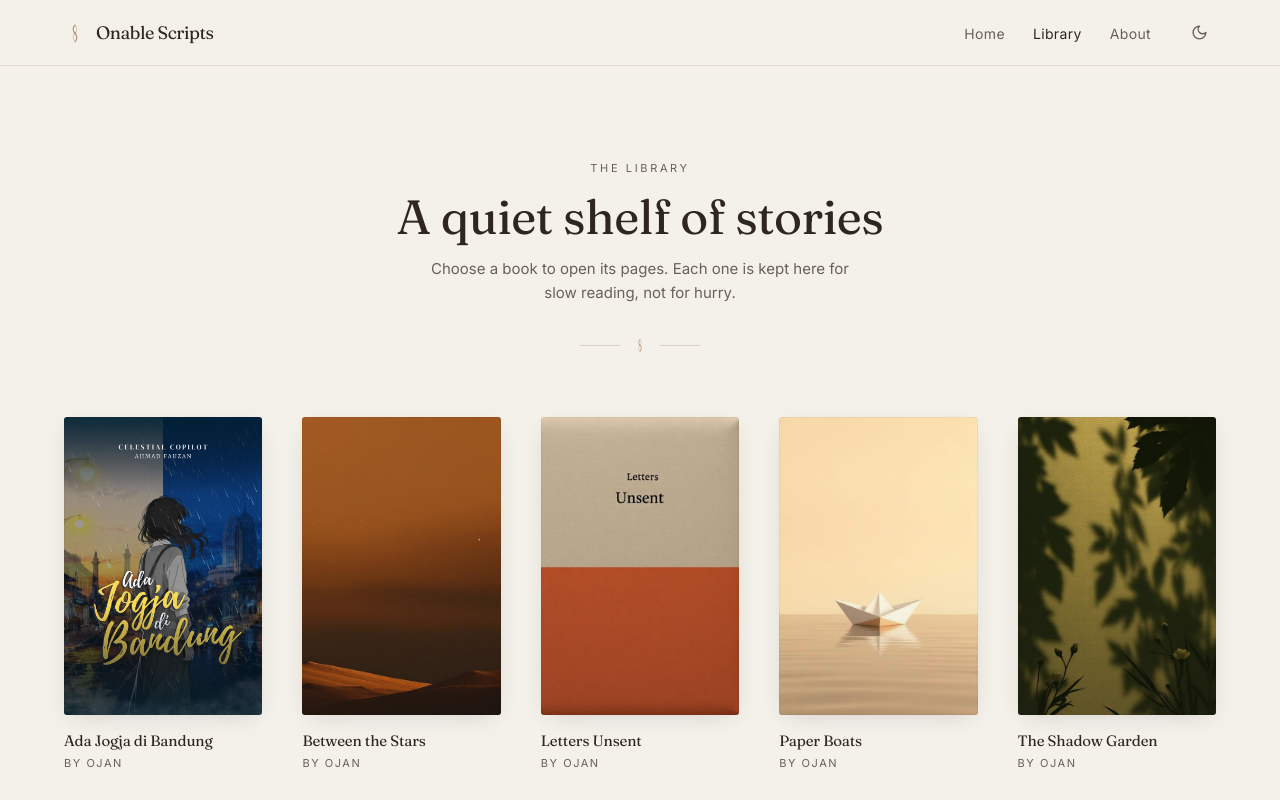
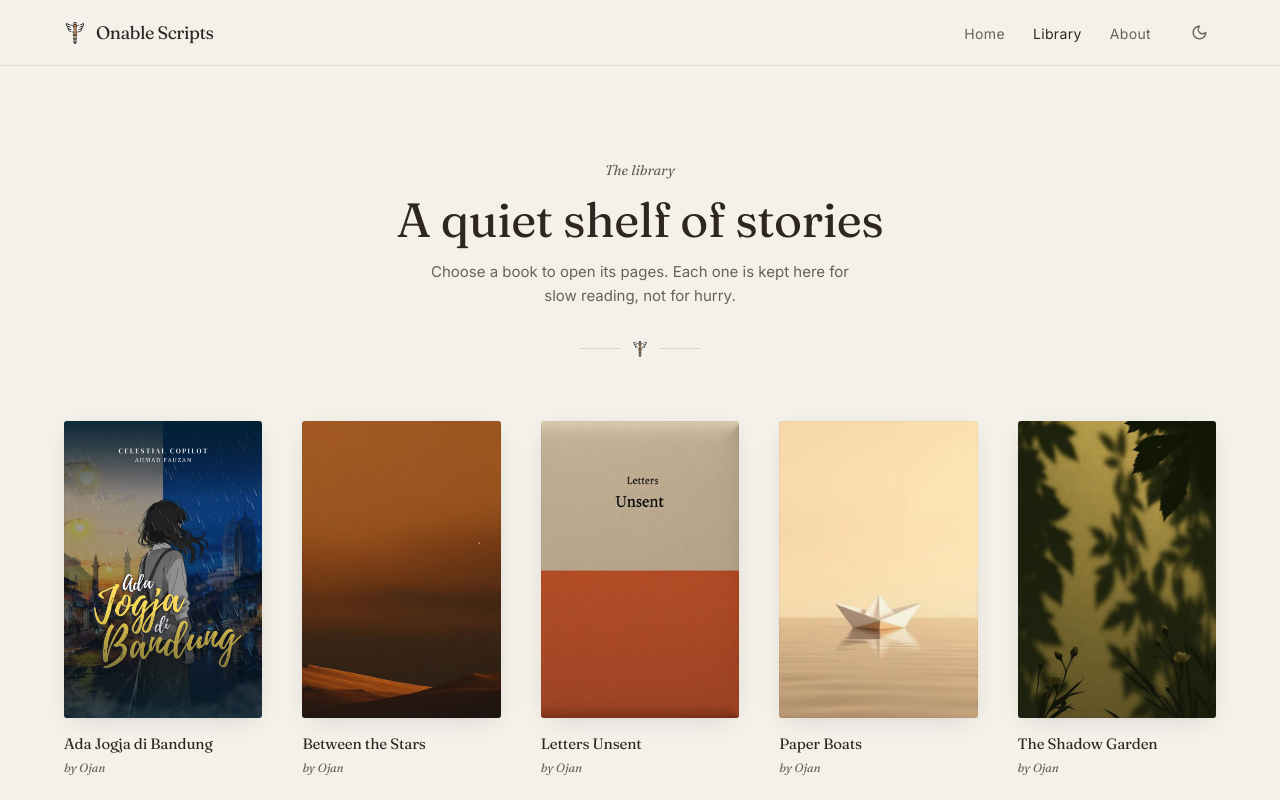
Before and after one commit to fanzaojanghao0410/lumi-s-bookshelf, a React (Vite) app: page /library in a window 1280 px wide. Shown: the top 800 px of the page. Built offline with nearby package versions, Linux system fonts and the light colour scheme; the HTML template or start-up script is replaced by a standard one.

Commit message:
Changes
Co-authored-by: fanzaojanghao0410 <199691935+fanzaojanghao0410@users.noreply.github.com>

```diff
--- a/src/components/BookCard.tsx
+++ b/src/components/BookCard.tsx
@@ -46,7 +46,7 @@ const BookCard = ({ book, index = 0 }: BookCardProps) => {
           <h3 className="font-serif text-[15px] leading-snug text-foreground line-clamp-2">
             {book.title}
           </h3>
-          <div className="flex items-center gap-2 text-[11px] tracking-[0.14em] uppercase text-muted-foreground">
+          <div className="flex items-center gap-2 text-[12px] font-serif italic text-muted-foreground">
             <span>by {book.author}</span>
             {book.status && (
               <>
--- a/src/components/BrandMark.tsx
+++ b/src/components/BrandMark.tsx
@@ -3,24 +3,18 @@ interface BrandMarkProps {
   className?: string;
 }
 
-/** Small hand-drawn crescent-page emblem used as a subtle brand ornament. */
+/** Brand logo used as a subtle ornament across the site. */
 const BrandMark = ({ size = 20, className = "" }: BrandMarkProps) => (
-  <svg
+  <img
+    src="/logo.png"
+    alt=""
     width={size}
     height={size}
-    viewBox="0 0 24 24"
-    fill="none"
-    stroke="currentColor"
-    strokeWidth="1.2"
-    strokeLinecap="round"
-    strokeLinejoin="round"
-    className={className}
     aria-hidden="true"
-  >
-    <path d="M12 3.5c-2.6 2.4-2.6 6.6 0 9 2.6 2.4 2.6 6.6 0 9" opacity="0.85" />
-    <path d="M12 3.5c2.6 2.4 2.6 6.6 0 9-2.6 2.4-2.6 6.6 0 9" opacity="0.35" />
-    <circle cx="12" cy="12" r="0.9" fill="currentColor" stroke="none" />
-  </svg>
+    className={`inline-block object-contain select-none ${className}`}
+    style={{ width: size, height: size }}
+    draggable={false}
+  />
 );
 
 export default BrandMark;
--- a/src/components/Layout.tsx
+++ b/src/components/Layout.tsx
@@ -43,8 +43,8 @@ const Layout = ({ children }: LayoutProps) => {
               </a>
             </div>
 
-            <p className="font-sans text-[11px] tracking-[0.18em] uppercase text-muted-foreground/80">
-              By Ojan · Onable Scripts
+            <p className="font-serif italic text-[13px] text-muted-foreground/80">
+              by Ojan · Onable Scripts
             </p>
           </div>
         </div>
--- a/src/pages/Index.tsx
+++ b/src/pages/Index.tsx
@@ -38,7 +38,7 @@ const Index = () => {
             >
               <span className="h-px w-8 bg-border" />
               <BrandMark size={16} className="text-accent" />
-              <span className="font-sans text-[11px] tracking-[0.22em] uppercase">A personal library</span>
+              <span className="font-serif italic text-sm">A personal library</span>
               <BrandMark size={16} className="text-accent" />
               <span className="h-px w-8 bg-border" />
             </motion.div>
@@ -97,7 +97,7 @@ const Index = () => {
             transition={{ delay: 1.2, duration: 1 }}
             className="absolute bottom-8 left-1/2 -translate-x-1/2 flex flex-col items-center gap-2 text-muted-foreground/70"
           >
-            <span className="font-sans text-[10px] tracking-[0.3em] uppercase">Turn the page</span>
+            <span className="font-serif italic text-xs">Turn the page</span>
             <motion.span
               animate={{ y: [0, 6, 0] }}
               transition={{ duration: 2.2, repeat: Infinity, ease: "easeInOut" }}
@@ -118,7 +118,7 @@ const Index = () => {
         >
           <div className="flex items-center gap-3 mb-8 text-muted-foreground">
             <span className="h-px flex-1 bg-border" />
-            <span className="font-sans text-[10px] tracking-[0.3em] uppercase">Preface</span>
+            <span className="font-serif italic text-xs">Preface</span>
             <span className="h-px flex-1 bg-border" />
           </div>
 
@@ -183,7 +183,7 @@ const Index = () => {
             className="flex items-end justify-between mb-12"
           >
             <div>
-              <p className="font-sans text-[11px] tracking-[0.22em] uppercase text-muted-foreground mb-3">
+              <p className="font-serif italic text-sm text-muted-foreground mb-3">
                 On the shelf
               </p>
               <h2 className="font-serif text-3xl md:text-4xl text-foreground">Recent works</h2>
@@ -218,7 +218,7 @@ const Index = () => {
             “The best writing does not need to rush.
             <br className="hidden md:block" /> It waits with you, page by page.”
           </blockquote>
-          <p className="mt-8 font-sans text-[11px] tracking-[0.24em] uppercase text-muted-foreground">
+          <p className="mt-8 font-serif italic text-sm text-muted-foreground">
             — lumi
           </p>
         </motion.div>
--- a/src/pages/Library.tsx
+++ b/src/pages/Library.tsx
@@ -16,8 +16,8 @@ const Library = () => {
             transition={{ duration: 0.8 }}
             className="text-center mb-16"
           >
-            <p className="font-sans text-[11px] tracking-[0.24em] uppercase text-muted-foreground mb-4">
-              The Library
+            <p className="font-serif italic text-sm text-muted-foreground mb-4">
+              The library
             </p>
             <h1 className="font-serif text-4xl md:text-5xl text-foreground mb-4">
               A quiet shelf of stories
```
